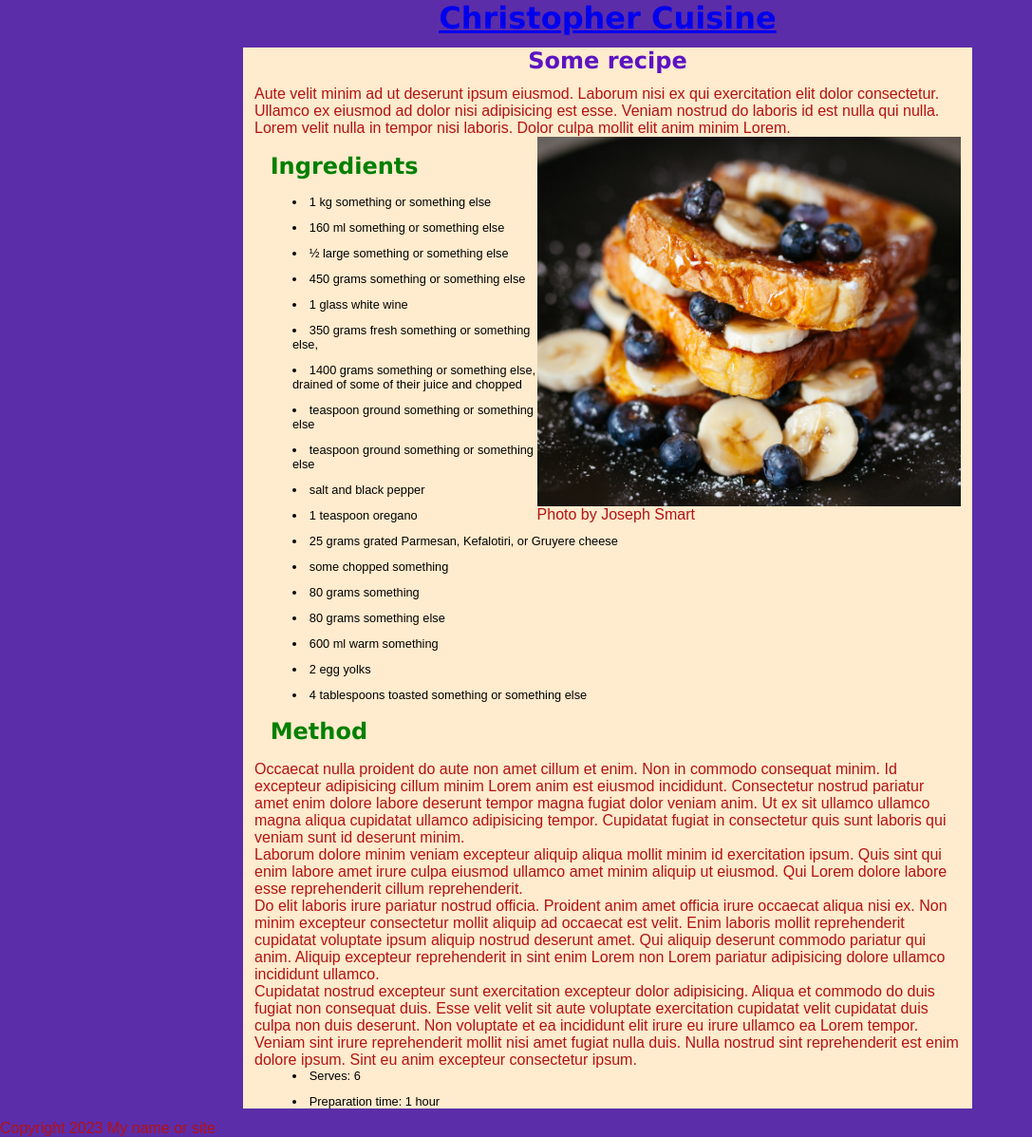
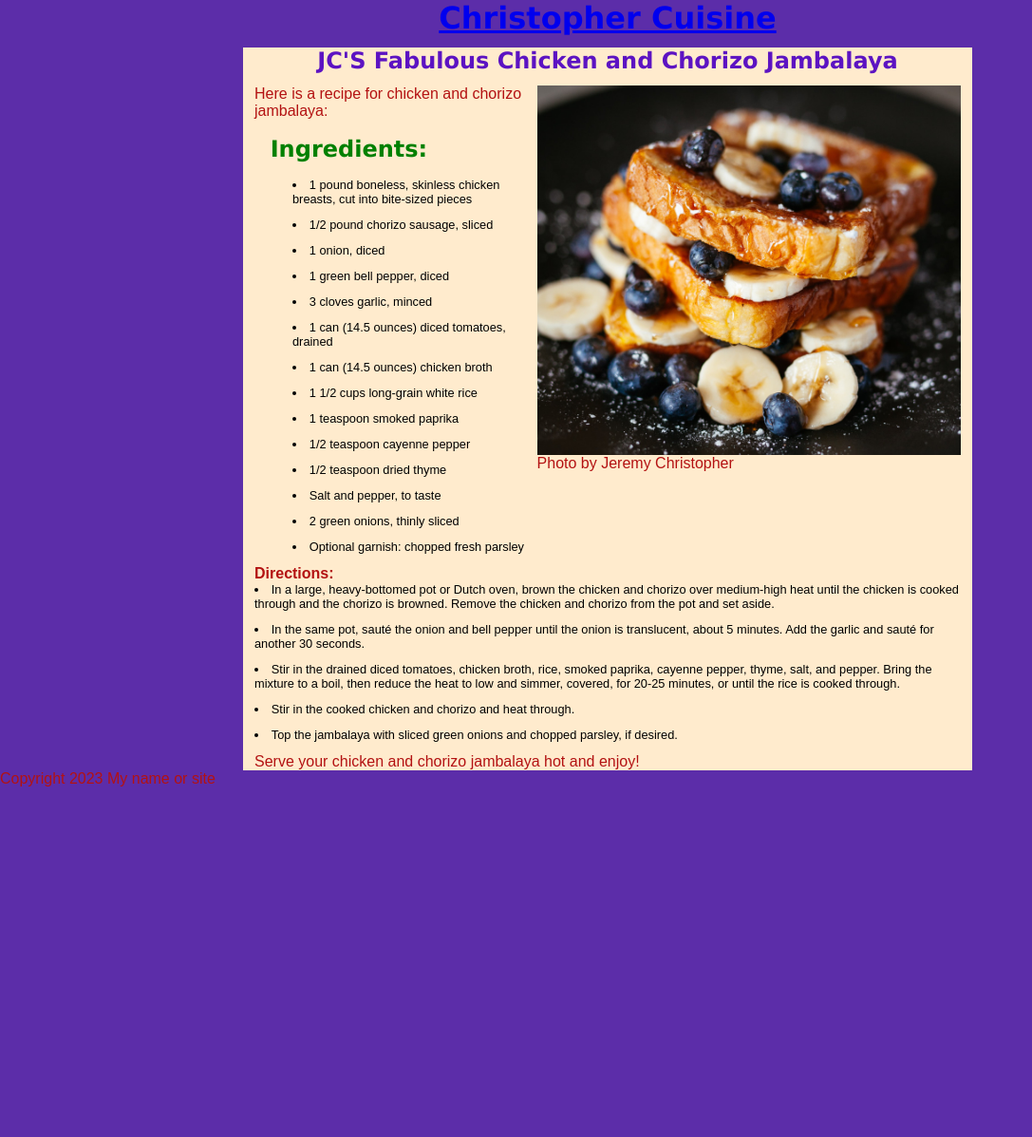
Before and after one commit to JEREMY-0/JCuisine, a Jekyll site: the page built from _recipes/recipe1.md, in a window 1280 px wide. Shown: the whole page at 95% size, without its empty margins (0-1087 px from the left). Built offline with Jekyll 4.4.1, drawn with Linux system fonts in a browser that asks for light colours; after the commit the page ends 900 px from its top, so only the background shows below that.

Commit message:
Update Recipe “recipe1”

```diff
--- a/_recipes/recipe1.md
+++ b/_recipes/recipe1.md
@@ -1,46 +1,39 @@
 ---
+title: JC'S Fabulous Chicken and Chorizo Jambalaya
+date: 2022-10-19
+order: 2
 layout: recipe
-title: Some recipe
-date: 2022-10-19
 published: true
-order: 2
 ---
-Aute velit minim ad ut deserunt ipsum eiusmod. Laborum nisi ex qui exercitation elit dolor consectetur. Ullamco ex eiusmod ad dolor nisi adipisicing est esse. Veniam nostrud do laboris id est nulla qui nulla. Lorem velit nulla in tempor nisi laboris. Dolor culpa mollit elit anim minim Lorem.
-
-![Delicious Plate of Toast, Blueberries and Bananas, covered in sticky maple syrup](../uploads/joseph-gonzalez-zcUgjyqEwe8-unsplash.jpg "Photo by Joseph Smart")
 
 
-## Ingredients
+![Fabulous Chicken and Chorizo Jambalaya](../uploads/joseph-gonzalez-zcUgjyqEwe8-unsplash.jpg "Photo by Jeremy Christopher")
 
-- 1 kg something or something else
-- 160 ml something or something else
-- ½ large something or something else
-- 450 grams something or something else
-- 1 glass white wine
-- 350 grams fresh something or something else,
-- 1400 grams something or something else, drained of some of their juice and chopped
-- teaspoon ground something or something else
-- teaspoon ground something or something else
-- salt and black pepper
-- 1 teaspoon oregano
-- 25 grams grated Parmesan, Kefalotiri, or Gruyere cheese
-- some chopped something
-- 80 grams something
-- 80 grams something else
-- 600 ml warm something
-- 2 egg yolks
-- 4 tablespoons toasted something or something else
+Here is a recipe for chicken and chorizo jambalaya:
 
+## Ingredients:
 
-## Method
+* 1 pound boneless, skinless chicken breasts, cut into bite-sized pieces
+* 1/2 pound chorizo sausage, sliced
+* 1 onion, diced
+* 1 green bell pepper, diced
+* 3 cloves garlic, minced
+* 1 can (14.5 ounces) diced tomatoes, drained
+* 1 can (14.5 ounces) chicken broth
+* 1 1/2 cups long-grain white rice
+* 1 teaspoon smoked paprika
+* 1/2 teaspoon cayenne pepper
+* 1/2 teaspoon dried thyme
+* Salt and pepper, to taste
+* 2 green onions, thinly sliced
+* Optional garnish: chopped fresh parsley
 
-Occaecat nulla proident do aute non amet cillum et enim. Non in commodo consequat minim. Id excepteur adipisicing cillum minim Lorem anim est eiusmod incididunt. Consectetur nostrud pariatur amet enim dolore labore deserunt tempor magna fugiat dolor veniam anim. Ut ex sit ullamco ullamco magna aliqua cupidatat ullamco adipisicing tempor. Cupidatat fugiat in consectetur quis sunt laboris qui veniam sunt id deserunt minim.
+**Directions:**
 
-Laborum dolore minim veniam excepteur aliquip aliqua mollit minim id exercitation ipsum. Quis sint qui enim labore amet irure culpa eiusmod ullamco amet minim aliquip ut eiusmod. Qui Lorem dolore labore esse reprehenderit cillum reprehenderit.
+1. In a large, heavy-bottomed pot or Dutch oven, brown the chicken and chorizo over medium-high heat until the chicken is cooked through and the chorizo is browned. Remove the chicken and chorizo from the pot and set aside.
+2. In the same pot, sauté the onion and bell pepper until the onion is translucent, about 5 minutes. Add the garlic and sauté for another 30 seconds.
+3. Stir in the drained diced tomatoes, chicken broth, rice, smoked paprika, cayenne pepper, thyme, salt, and pepper. Bring the mixture to a boil, then reduce the heat to low and simmer, covered, for 20-25 minutes, or until the rice is cooked through.
+4. Stir in the cooked chicken and chorizo and heat through.
+5. Top the jambalaya with sliced green onions and chopped parsley, if desired.
 
-Do elit laboris irure pariatur nostrud officia. Proident anim amet officia irure occaecat aliqua nisi ex. Non minim excepteur consectetur mollit aliquip ad occaecat est velit. Enim laboris mollit reprehenderit cupidatat voluptate ipsum aliquip nostrud deserunt amet. Qui aliquip deserunt commodo pariatur qui anim. Aliquip excepteur reprehenderit in sint enim Lorem non Lorem pariatur adipisicing dolore ullamco incididunt ullamco.
-
-Cupidatat nostrud excepteur sunt exercitation excepteur dolor adipisicing. Aliqua et commodo do duis fugiat non consequat duis. Esse velit velit sit aute voluptate exercitation cupidatat velit cupidatat duis culpa non duis deserunt. Non voluptate et ea incididunt elit irure eu irure ullamco ea Lorem tempor. Veniam sint irure reprehenderit mollit nisi amet fugiat nulla duis. Nulla nostrud sint reprehenderit est enim dolore ipsum. Sint eu anim excepteur consectetur ipsum.
-
-- Serves: 6
-- Preparation time: 1 hour
+Serve your chicken and chorizo jambalaya hot and enjoy!
```
